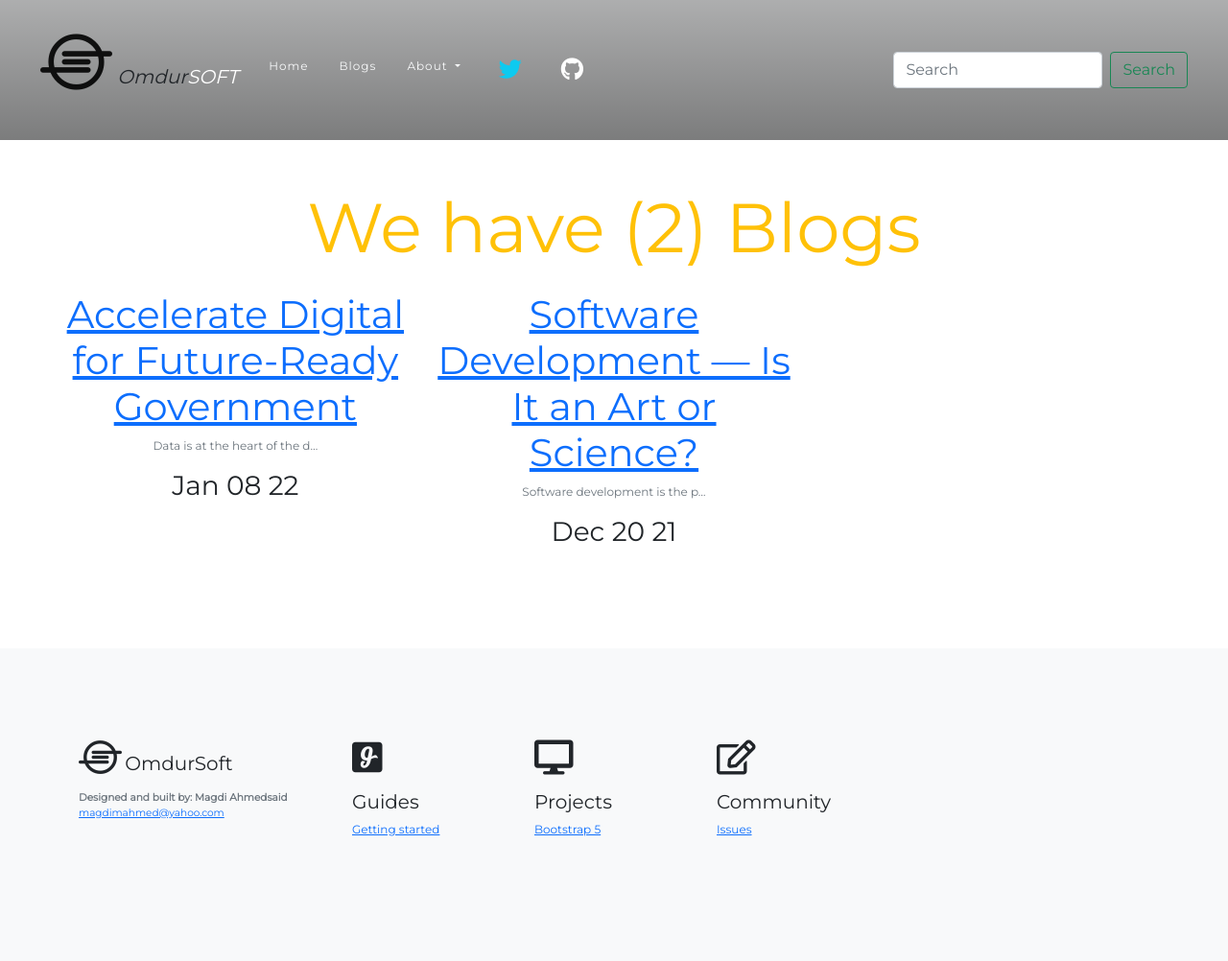
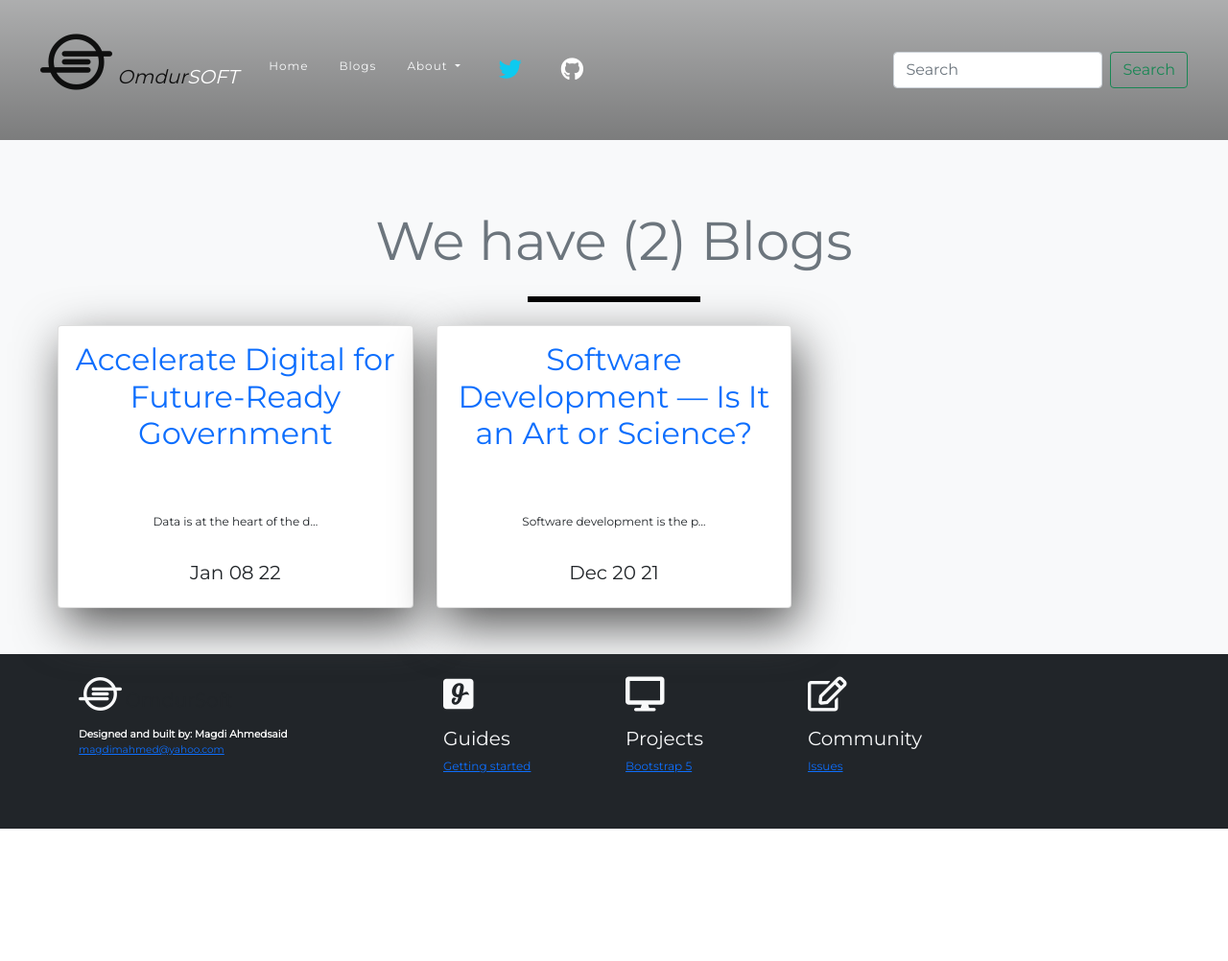
Before and after one commit to magdimahmed/omdursoft, a Django app: page /blog/ in a window 1280 px wide. Shown: the whole page at 96% size. After the commit the page ends 864 px from the top, so only its background shows below. Run offline with Django 4.2, Linux system fonts and the light colour scheme; data comes from the database, SQL or seed files in the repository; both versions use the stored data as it was after the commit; some libraries are stand-ins or nearby versions.

Commit message:
Fix layout part 3

```diff
--- a/SudaIntelliWare/settings.py
+++ b/SudaIntelliWare/settings.py
@@ -25,7 +25,7 @@ SECRET_KEY = 'django-insecure-wqe2gp#(^(gkr2q1kln96sl0v7cr@wwnoxked5ho=ui+s3&n1&
 # SECURITY WARNING: don't run with debug turned on in production!
 DEBUG = True
 
-ALLOWED_HOSTS = ["magdi.pythonanywhere.com"]
+ALLOWED_HOSTS = []
 # "magdi.pythonanywhere.com"
 
 # Application definition
--- a/blog/templates/blog/all_blogs.html
+++ b/blog/templates/blog/all_blogs.html
@@ -1,22 +1,26 @@
 {% extends 'portfolio/base.html'%}
 {% block content %}
 
-<section class="p-sm-5 b-2">
+<section class="bg-light text-center p-5">
   <div class="container-fluid">
-    <div class="row">
-      <div class="col text-center mb-3">
-       <h1 class="text-warning display-2">We have ({{blogs.count}}) Blog{{blogs.count|pluralize}}</h1>
+    <div class="row text-muted text-center">
+      <div class="col m-4">
+       <h1 class="display-4 mb-4">We have ({{blogs.count}}) Blog{{blogs.count|pluralize}}</h1>
+       <div class="underline_dark mx-auto"></div>
       </div>
     </div>
     <div class="row">
 {% for blog in blogs %}
 
-     <div class="col-md-4 text-center">
-       <a href="{% url 'blog:detail' blog.id %}"><h1 class="mb3">{{blog.title}}</h1></a>
-       <p class="text-muted">{{blog.description| striptags |truncatechars:30}}</p>
-       <h3>{{blog.date|date:'M d y'}}</h3>
+     <div class="col-lg-4">
+       <div class="card card-1">
+         <div class="card-body">
+       <a class="text-decoration-none" href="{% url 'blog:detail' blog.id %}"><h2 class="mb-5">{{blog.title}}</h2></a>
+       <p class="text-dark py-3">{{blog.description| striptags |truncatechars:30}}</p>
+       <h5>{{blog.date|date:'M d y'}}</h5>
       </div>
-
+     </div>
+     </div>
 {% endfor %}
 </div>
 </div>
--- a/portfolio/forms.py
+++ b/portfolio/forms.py
@@ -7,6 +7,6 @@ class ContactForm(forms.Form):
     first_name = forms.CharField(max_length=50)
     last_name = forms.CharField(max_length=50)
     email_address = forms.EmailField(max_length=150)
-    Company_nale = forms.CharField(max_length=150)
+    Company_name = forms.CharField(max_length=150)
     Upload_doc = forms.FileField()
     message = forms.CharField(widget=forms.Textarea, max_length=2000)
--- a/portfolio/static/portfolio/custom.css
+++ b/portfolio/static/portfolio/custom.css
@@ -24,6 +24,53 @@ body {
     border: 3px solid #eee;
 }
 
+.underline_dark {
+    width: 180px;
+    border: 3px solid black;
+}
+
 .sud-image {
    background-image: linear-gradient(to bottom, blue , yellow, green);
 }
+
+.contact {
+    background: linear-gradient( 105deg,
+     rgba(21, 31, 32,1) 0%,
+     rgba(21, 31, 32, 95%) 50%,
+     transparent 50%);
+     padding-top: 4px;
+}
+
+input {
+    background: transparent;
+    border: transparent;
+    border-bottom: 2px solid #ccc;
+    border-radius: 0;
+    transition: all .8s;
+}
+
+input:focus {
+  background: transparent;
+  background-color: transparent;
+  box-shadow: none;
+  color: #fff;
+  border-bottom: 2px solid #f5593d;
+}
+
+.footer-link {
+  color: #eee;
+  font-size: 13px;
+  transition: all .3s;
+}
+
+.footer-link:hover {
+
+    color: #70aad2;
+    text-decoration: none;
+}
+
+.card-1 {
+
+    box-shadow: 7px 18px 50px #555;
+
+}
--- a/portfolio/templates/portfolio/base.html
+++ b/portfolio/templates/portfolio/base.html
@@ -24,7 +24,7 @@
   <div class="container-fluid">
     <a class="navbar-brand" href="#">
       <i class="fab fa-ioxhost fa-3x mb-3"></i>
-       <i class="text-dark font-weight-bold"> Omdur<span class="text-white">SOFT</span> </i>
+       <i class="text-balck font-weight-bold"> Omdur<span class="text-white">SOFT</span> </i>
   </a>
     <button class="navbar-toggler" type="button" data-bs-toggle="collapse" data-bs-target="#navbarSupportedContent" aria-controls="navbarSupportedContent" aria-expanded="false" aria-label="Toggle navigation">
       <span class="navbar-toggler-icon"></span>
@@ -65,36 +65,36 @@
 </nav>
 
 {% block content %}{% endblock %}
-<footer class="bd-footer py-5 mt-5 bg-light">
-  <div class="container py-5">
-    <div class="row">
-      <div class="col-lg-3 mb-3">
+<footer class="px-5 bg-dark">
+  <div class="container fluid">
+    <div class="row text-light py-4">
+      <div class="col-lg-4 col-sm-6 mb-3">
         <i class="fab fa-ioxhost fa-3x mb-3"></i>
         <a class="d-inline-flex align-items-center mb-2 link-dark text-decoration-none" href="/" aria-label="Bootstrap">
            <span class="fs-5">OmdurSoft</span>
         </a>
         <ul class="list-unstyled small text-muted">
           <address>
-        <strong> Designed and built by: Magdi Ahmedsaid</strong><br>
+        <strong class="text-white"> Designed and built by: Magdi Ahmedsaid</strong><br>
          <a href="mailto:#">magdimahmed@yahoo.com</a>
          </address>
         </ul>
       </div>
-      <div class="col-6 col-lg-2 mb-3">
+      <div class="col-lg-2 mb-3">
         <i class="fab fa-glide fa-3x mb-3"></i>
         <h5>Guides</h5>
         <ul class="list-unstyled">
           <li class="mb-2"><a href="/docs/5.0/getting-started/">Getting started</a></li>
                  </ul>
       </div>
-      <div class="col-6 col-lg-2 mb-3">
+      <div class="col-lg-2 mb-3">
         <i class="fas fa-desktop fa-3x mb-3"></i>
         <h5>Projects</h5>
         <ul class="list-unstyled">
           <li class="mb-2"><a href="https://github.com/twbs/bootstrap">Bootstrap 5</a></li>
             </ul>
       </div>
-      <div class="col-6 col-lg-2 mb-3">
+      <div class="col-lg-4 mb-3">
         <i class="far fa-edit fa-3x mb-3"></i>
         <h5>Community</h5>
         <ul class="list-unstyled">
```
Also changed, not shown: portfolio/templates/portfolio/contact.html (+11 -9 lines), db.sqlite3, media/portfolio/images/sanfrance.jpeg (added), portfolio/static/portfolio/sanfrance.jpeg (added).
